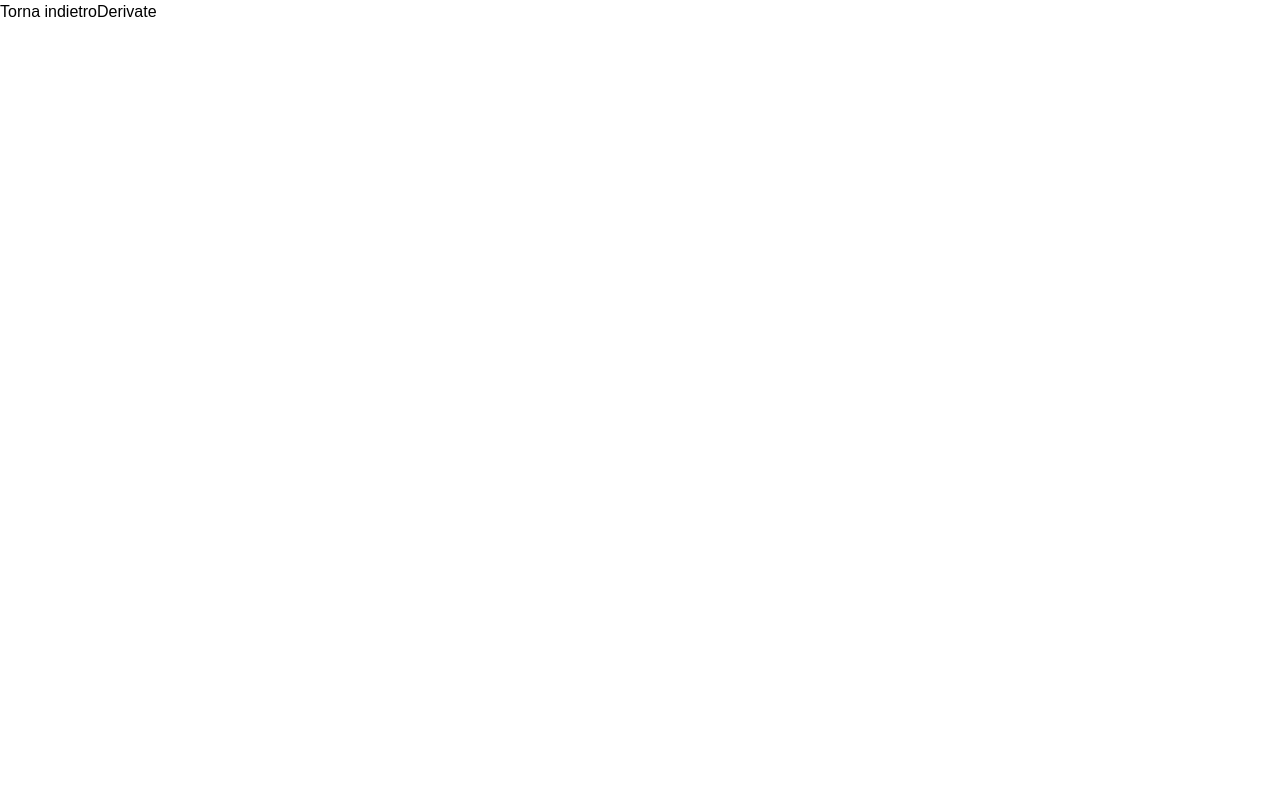
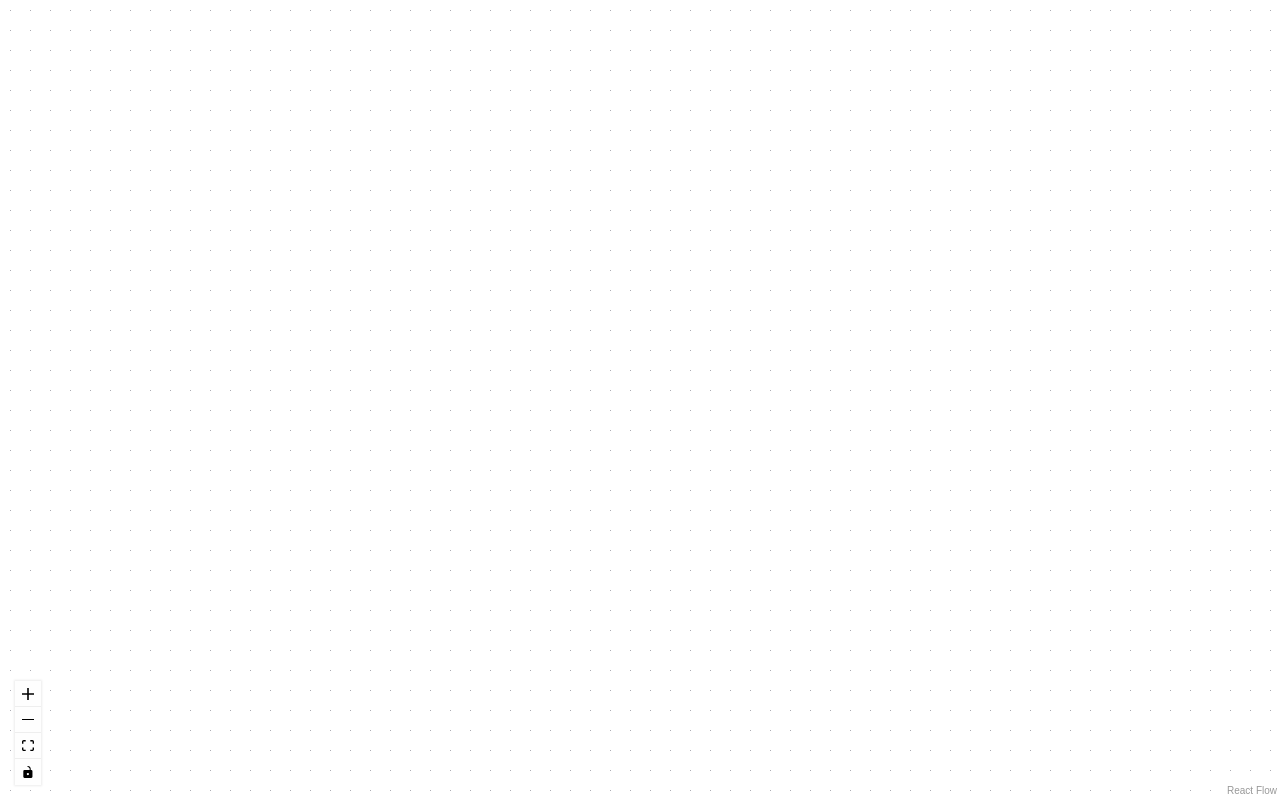
Before and after one commit to NicolaDiCrescenzo04/aura-app, a Next.js app: page /materie/analisi-matematica/schemi/schema-derivate in a window 1280 px wide. Built offline with nearby package versions, Linux system fonts and the light colour scheme.

Commit message:
canvas, nodi e collegamenti
Aggiunto canvas, nodi e collegamenti base dalla libreria. Non ancora possibile modificare le scritte

```diff
--- /dev/null
+++ b/app/components/canvas.tsx
@@ -0,0 +1,36 @@
+'use client'
+import '@xyflow/react/dist/style.css';
+import { ReactFlow, applyEdgeChanges, applyNodeChanges, Background, Controls, addEdge  } from '@xyflow/react';
+
+import React, { useCallback, useState } from 'react'
+import { Edges, Nodes } from '../types/materia';
+
+
+const Canvas = ({ existingNodes, existingEdges }: { existingNodes: Nodes[]; existingEdges: Edges[]}) => {
+
+  const [nodes, setNodes] = useState(existingNodes);
+  const [edges, setEdges] = useState(existingEdges);
+
+    const onNodesChange = useCallback(
+    (changes: any) => setNodes((nodesSnapshot) => applyNodeChanges(changes, nodesSnapshot)),
+    [],
+  );
+  const onEdgesChange = useCallback(
+    (changes: any) => setEdges((edgesSnapshot) => applyEdgeChanges(changes, edgesSnapshot)),
+    [],
+  );
+
+  const onConnect = useCallback(
+  (params: any) => setEdges((edgesSnapshot) => addEdge(params, edgesSnapshot)),
+  [],
+);
+
+    return (
+      <ReactFlow nodes={nodes} edges={edges} onNodesChange={onNodesChange} onEdgesChange={onEdgesChange} onConnect={onConnect}>
+        <Background />
+        <Controls />
+      </ReactFlow>
+  )
+}
+
+export default Canvas
--- a/app/data/materie.ts
+++ b/app/data/materie.ts
@@ -26,6 +26,26 @@ export const MATERIE: Materia[] = [
         id: "schema-spa",
         titolo: "Struttura S.p.A.",
         createdAt: "2025-03-10",
+        nodes:[
+  {
+    id: 'n1',
+    position: { x: 0, y: 0 },
+    data: { label: 'Node 1' },
+    type: 'input',
+  },
+  {
+    id: 'n2',
+    position: { x: 100, y: 100 },
+    data: { label: 'Node 2' },
+  },],
+  edges: [
+  {
+    id: 'n1-n2',
+    source: 'n1',
+    target: 'n2',
+    label: 'Edge 1',
+  },
+]
       },
     ],
   },
--- a/app/materie/[materiaId]/schemi/[schemaId]/page.tsx
+++ b/app/materie/[materiaId]/schemi/[schemaId]/page.tsx
@@ -1,6 +1,8 @@
 import { getSchemaById } from '@/app/lib/materie'
 import Link from 'next/link'
-import React from 'react'
+import { ReactFlow, Background, Controls, applyNodeChanges, applyEdgeChanges } from '@xyflow/react';
+import Canvas from '@/app/components/canvas';
+import { get } from 'http';
 
 type Props = {
     params: Promise<{
@@ -9,15 +11,17 @@ type Props = {
     }>
 }
 
+
 const SchemaPage = async ({params}: Props) => {
-  console.log(params)
   const {schemaId, materiaId} = await params
+  getSchemaById(materiaId, schemaId)
+  const existingNodes = getSchemaById(materiaId, schemaId)?.nodes || []
+  const existingEdges = getSchemaById(materiaId, schemaId)?.edges || []
+
+
   return (
-    <div>
-       <Link href={`/materie/${materiaId}`}>
-      Torna indietro
-      </Link>
-      {getSchemaById(materiaId, schemaId)?.titolo}
+    <div style={{ height: '100vh', width: '100%' }}>
+      <Canvas existingNodes={existingNodes} existingEdges={existingEdges} />
     </div>
   )
 }
--- a/app/types/materia.ts
+++ b/app/types/materia.ts
@@ -2,11 +2,26 @@ export interface Schema {
   id: string
   titolo: string
   createdAt: string          // scritto in ISO, es. "2024-09-15"
+  nodes?: Nodes[]
+  edges?: Edges[]
 }
 
 export interface Materia {
-//   slug: string               // usato per il routing: /materie/analisi-matematica
   id: string
   nome: string
   schemi: Schema[]
 }
+
+export interface Nodes {
+  id: string
+  position: { x: number, y: number }
+  data: { label: string }
+  type?: string
+}
+
+export interface Edges {
+  id: string
+  source: string
+  target: string
+  label?: string
+}
--- a/package.json
+++ b/package.json
@@ -9,6 +9,7 @@
     "lint": "eslint"
   },
   "dependencies": {
+    "@xyflow/react": "^12.10.2",
     "next": "16.2.4",
     "react": "19.2.4",
     "react-dom": "19.2.4"
```
Also changed, not shown: 1 other file (tests, documents, lock files or other folders).
